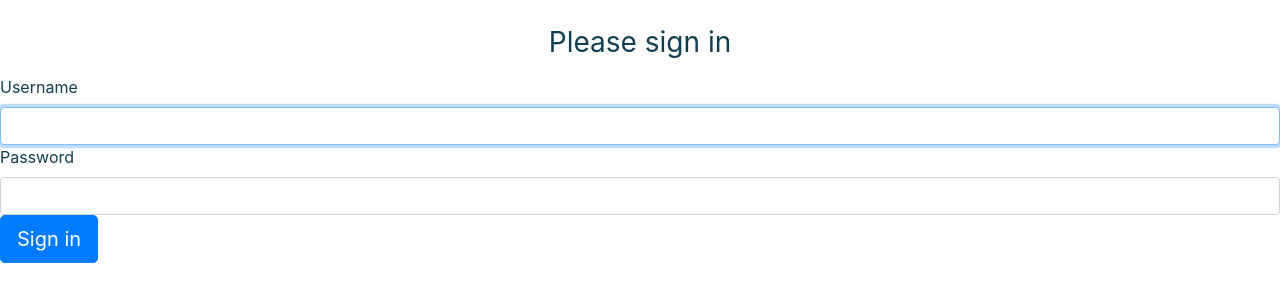
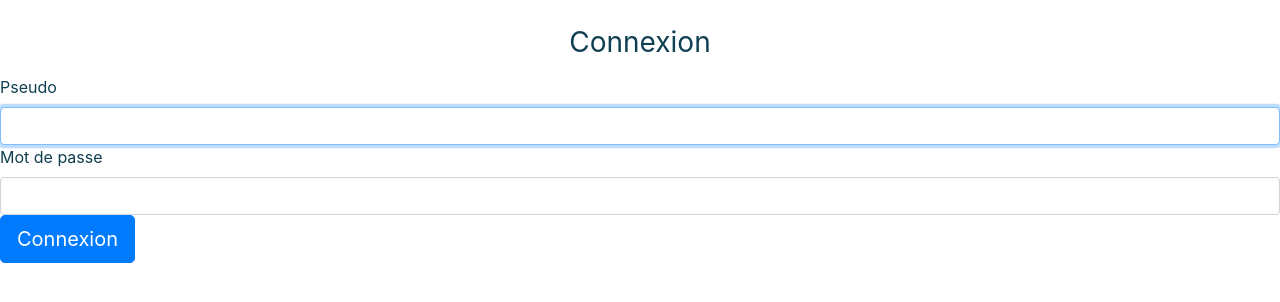
Before and after one commit to APercevault/pokeNantesGo, a Symfony app: template templates/security/login.html.twig in a window 1280 px wide. Shown: the top 302 px of the page. Run offline with Twig, Linux system fonts and the light colour scheme; the template is opened without the code that fills it, so the values that code supplies are empty; some libraries are stand-ins or nearby versions.

Commit message:
connection

```diff
--- a/templates/security/login.html.twig
+++ b/templates/security/login.html.twig
@@ -1,6 +1,6 @@
 {% extends 'base.html.twig' %}
 
-{% block title %}Log in!{% endblock %}
+{% block title %}Connexion{% endblock %}
 
 {% block body %}
 <form method="post">
@@ -14,10 +14,10 @@
         </div>
     {% endif %}
 
-    <h1 class="h3 mb-3 font-weight-normal">Please sign in</h1>
-    <label for="inputUsername">Username</label>
+    <h1 class="h3 mb-3 font-weight-normal">Connexion</h1>
+    <label for="inputUsername">Pseudo</label>
     <input type="text" value="{{ last_username }}" name="username" id="inputUsername" class="form-control" required autofocus>
-    <label for="inputPassword">Password</label>
+    <label for="inputPassword">Mot de passe</label>
     <input type="password" name="password" id="inputPassword" class="form-control" required>
 
     <input type="hidden" name="_csrf_token"
@@ -36,7 +36,7 @@
     #}
 
     <button class="btn btn-lg btn-primary" type="submit">
-        Sign in
+        Connexion
     </button>
 </form>
 {% endblock %}
```
